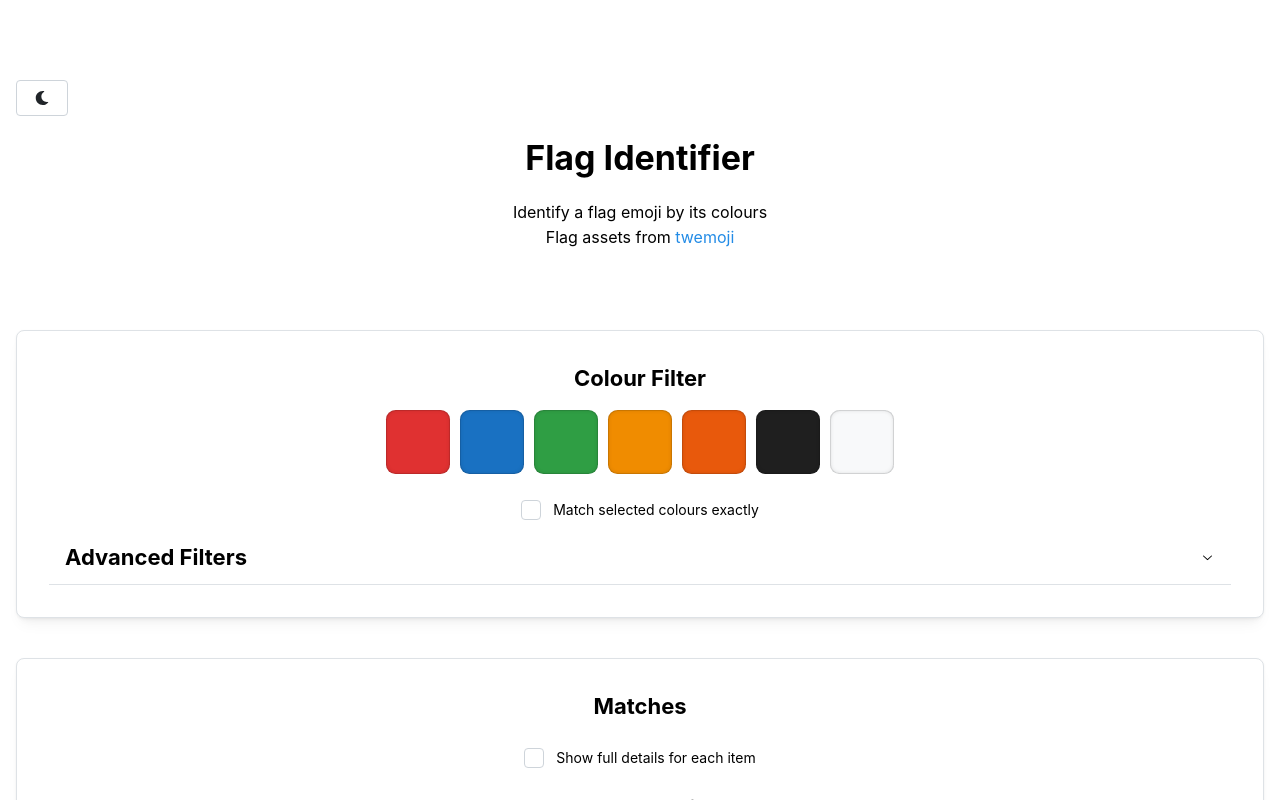
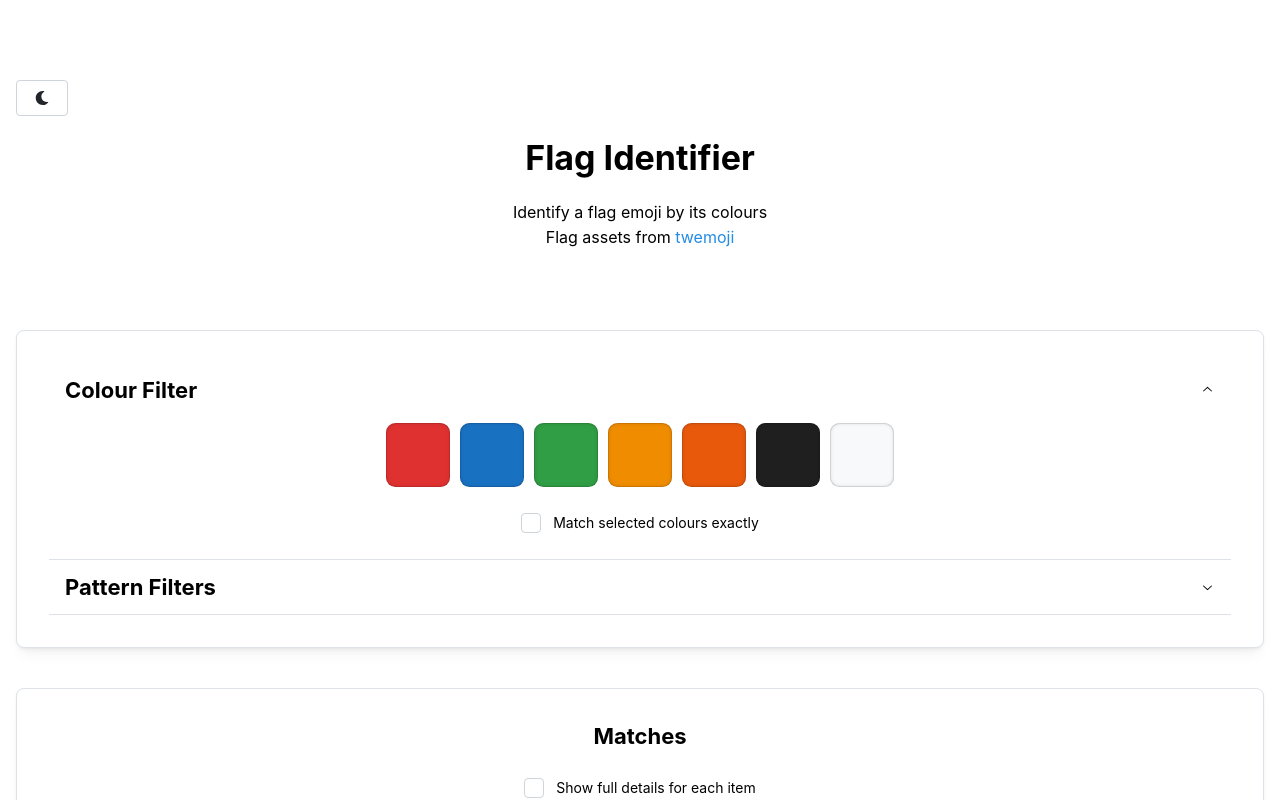
Before and after one commit to wahlp/flag-identifier, a Next.js app: page / in a window 1280 px wide. Shown: the top 800 px of the page. Built offline with nearby package versions, Linux system fonts and the light colour scheme.

Commit message:
put colour filter in accordion

```diff
--- a/components/Filters/AdvancedFilters.tsx
+++ b/components/Filters/AdvancedFilters.tsx
@@ -42,7 +42,7 @@ function AdvancedFilter({
   ));
 
   return (
-    <Table w={200}>
+    <Table w={180}>
       <Table.Thead>
         <Table.Tr>
           <Table.Th>{groupHeading}</Table.Th>
--- a/pages/index.tsx
+++ b/pages/index.tsx
@@ -25,16 +25,22 @@ export default function HomePage() {
 
       <Container size='xl'>
         <Paper shadow="sm" radius="md" withBorder p="xl">
-          <Stack align="center" justify="center">
-            <Title order={3}>Colour Filter</Title>
-            <ButtonGroup setSelectedColors={setSelectedColors} selectedColors={selectedColors} />
-            <Filter text="Match selected colours exactly" setValue={setStrictMode} value={strictMode} />
-          </Stack>
+          <Accordion multiple defaultValue={["colour"]}>
+            <Accordion.Item value="colour">
+              <Accordion.Control>
+                  <Title order={3}>Colour Filter</Title>
+              </Accordion.Control>
+              <Accordion.Panel>
+                <Stack align="center" justify="center">
+                  <ButtonGroup setSelectedColors={setSelectedColors} selectedColors={selectedColors} />
+                  <Filter text="Match selected colours exactly" setValue={setStrictMode} value={strictMode} />
+                </Stack>
+              </Accordion.Panel>
+            </Accordion.Item>
 
-          <Accordion>
-            <Accordion.Item value="value">
+            <Accordion.Item value="advanced">
               <Accordion.Control>
-                <Title order={3}>Advanced Filters</Title>
+                <Title order={3}>Pattern Filters</Title>
               </Accordion.Control>
               <Accordion.Panel>
                 <AdvancedFilters setAdvancedFilters={setAdvancedFilters} advancedFilters={advancedFilters} />
```
